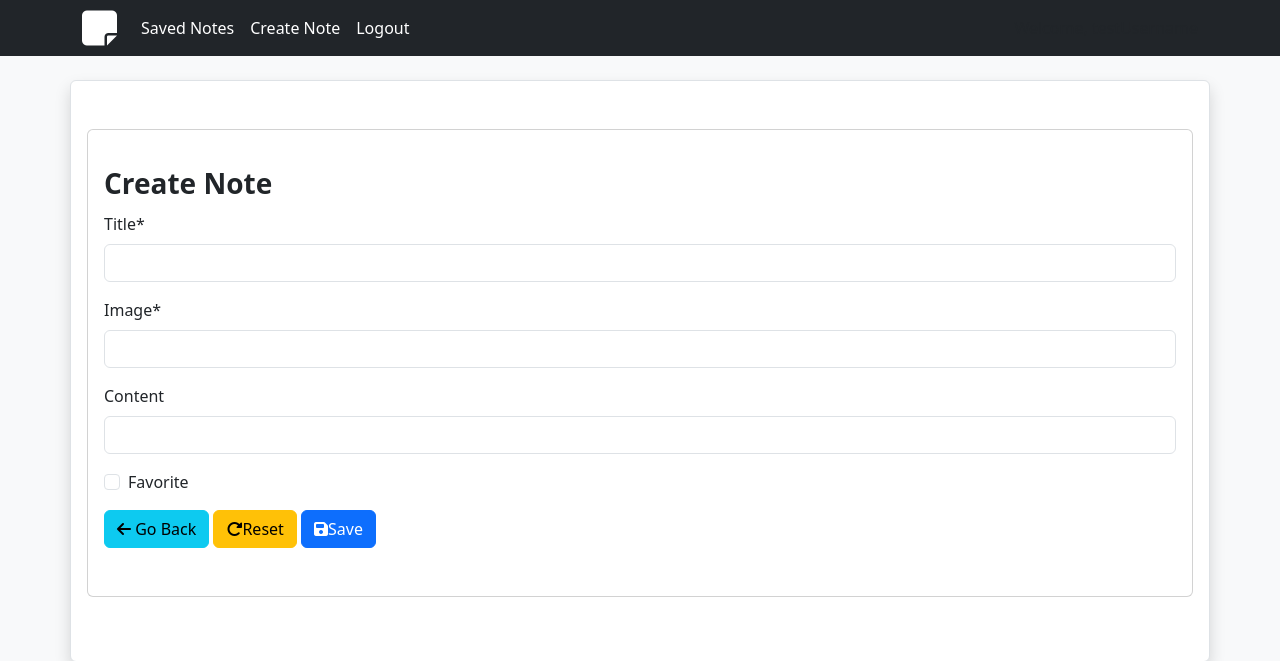
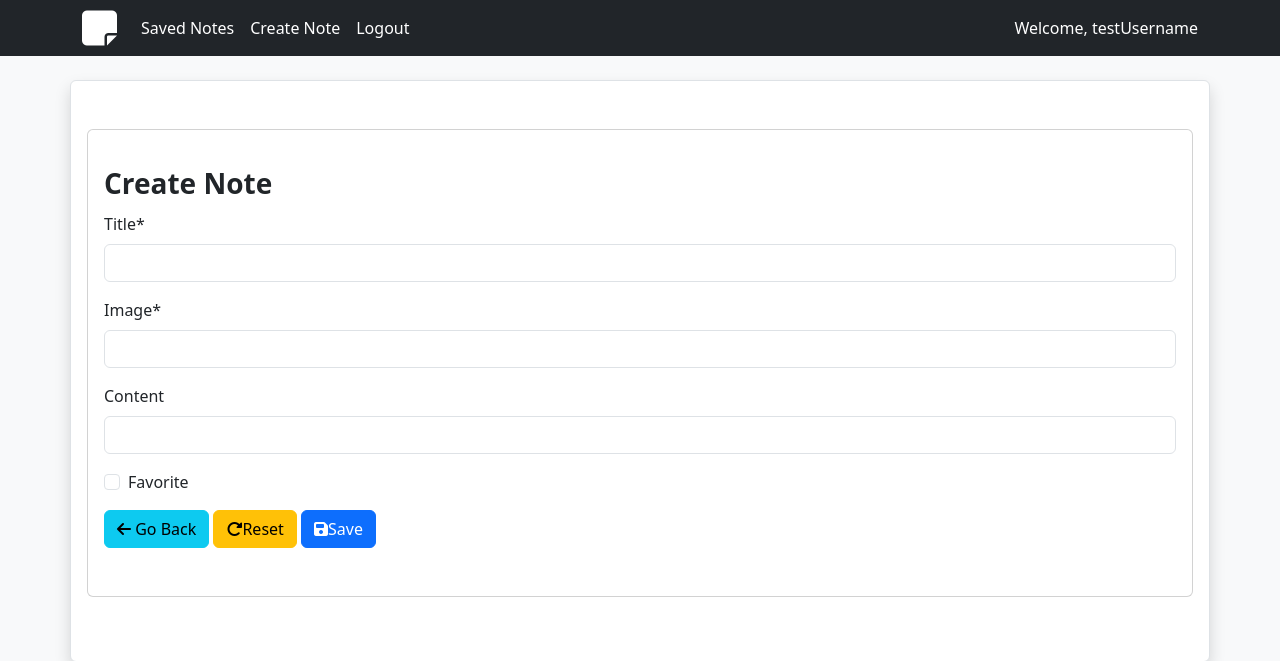
Before and after one commit to EmilioEspada/ComputerSecurityProject, a Django app: page /create-note/ in a window 1280 px wide. Shown: the top 661 px of the page. Run offline with Django 4.2, Linux system fonts and the light colour scheme; a user stored in the database is signed in; some libraries are stand-ins or nearby versions.

Commit message:
project update

```diff
--- a/templates/base.html
+++ b/templates/base.html
@@ -45,7 +45,7 @@
       {% endif %}
     </ul>
     {% if user.is_authenticated %}
-      <div class="justify-content-right">
+      <div class="justify-content-right text-white">
         Welcome, {{ user.username }}
       </div>
     {% endif %}
```
Also changed, not shown: db.sqlite3.
